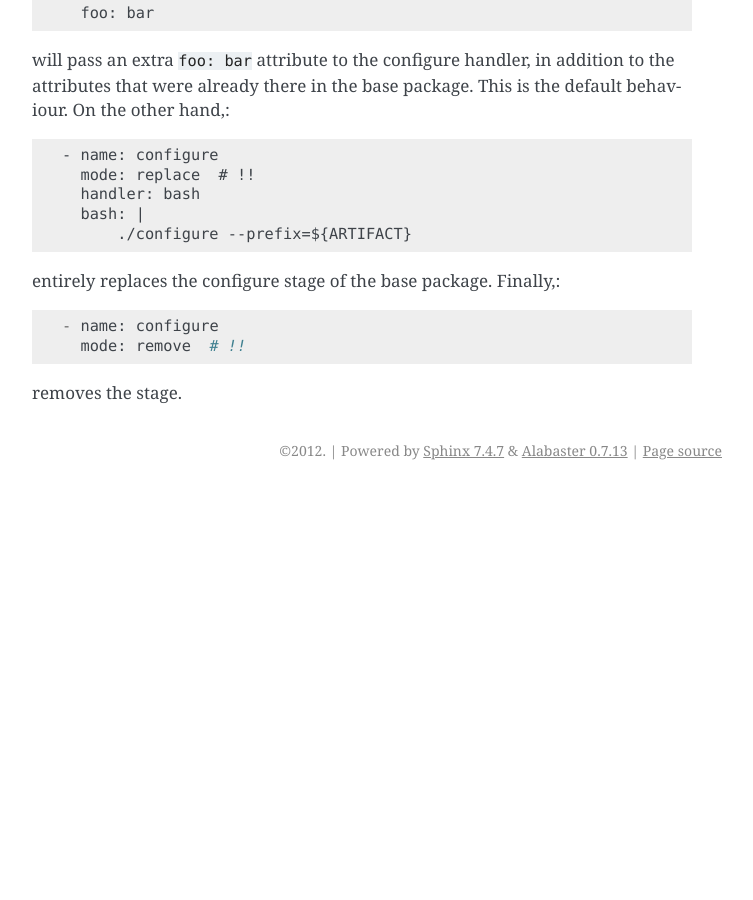
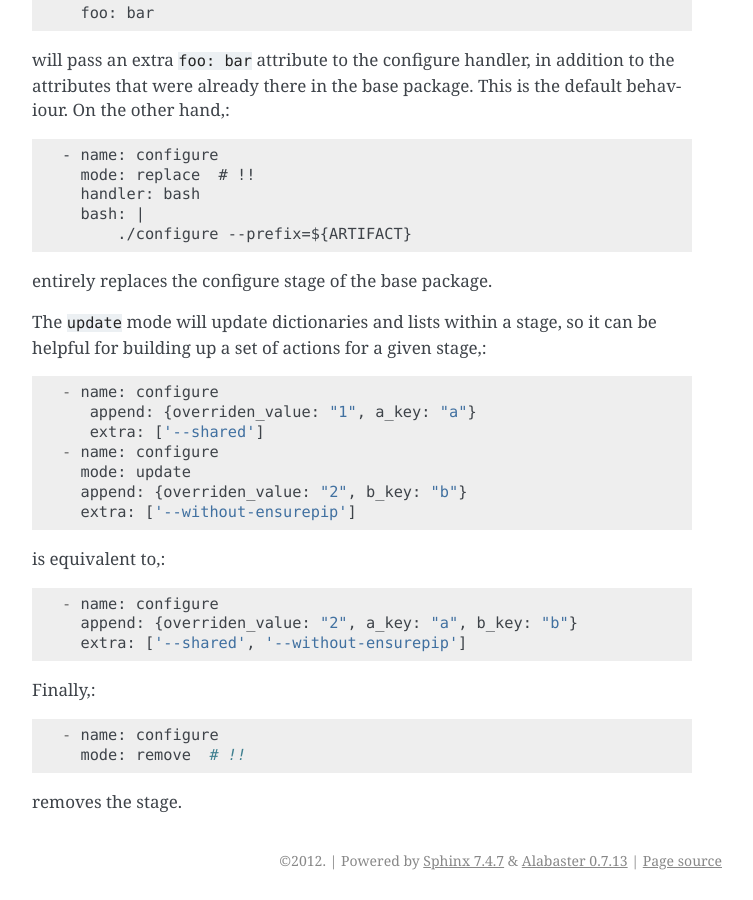
Before and after one commit to hashdist/hashdist, a Sphinx documentation site: the page built from doc/source/specs.rst, in a window 1280 px wide and 900 px high, scrolled down 5190 px. Shown: the whole window, without its empty margins (388-1141 px from the left). Built offline with Sphinx 7.4.7, drawn with Linux system fonts in a browser that asks for light colours; before the commit the page ends 5680 px from its top, so only the background shows below that.

Commit message:
Updated docs for update mode

```diff
--- a/doc/source/specs.rst
+++ b/doc/source/specs.rst
@@ -263,7 +263,27 @@ package. This is the default behaviour. On the other hand,::
     bash: |
         ./configure --prefix=${ARTIFACT}
 
-entirely replaces the configure stage of the base package. Finally,::
+entirely replaces the configure stage of the base package.
+
+The ``update`` mode will update dictionaries and lists within a stage,
+so it can be helpful for building up a set of actions for a given
+stage,::
+
+    - name: configure
+       append: {overriden_value: "1", a_key: "a"}
+       extra: ['--shared']
+    - name: configure
+      mode: update
+      append: {overriden_value: "2", b_key: "b"}
+      extra: ['--without-ensurepip']
+
+is equivalent to,::
+
+    - name: configure
+      append: {overriden_value: "2", a_key: "a", b_key: "b"}
+      extra: ['--shared', '--without-ensurepip']
+
+Finally,::
 
   - name: configure
     mode: remove  # !!
```
